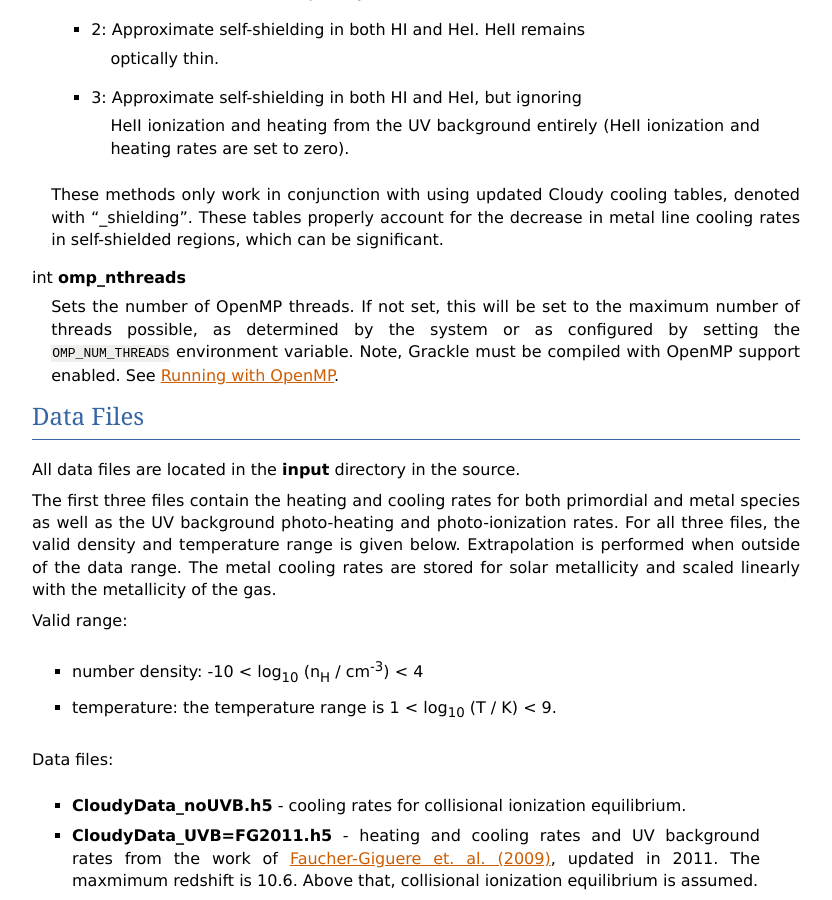
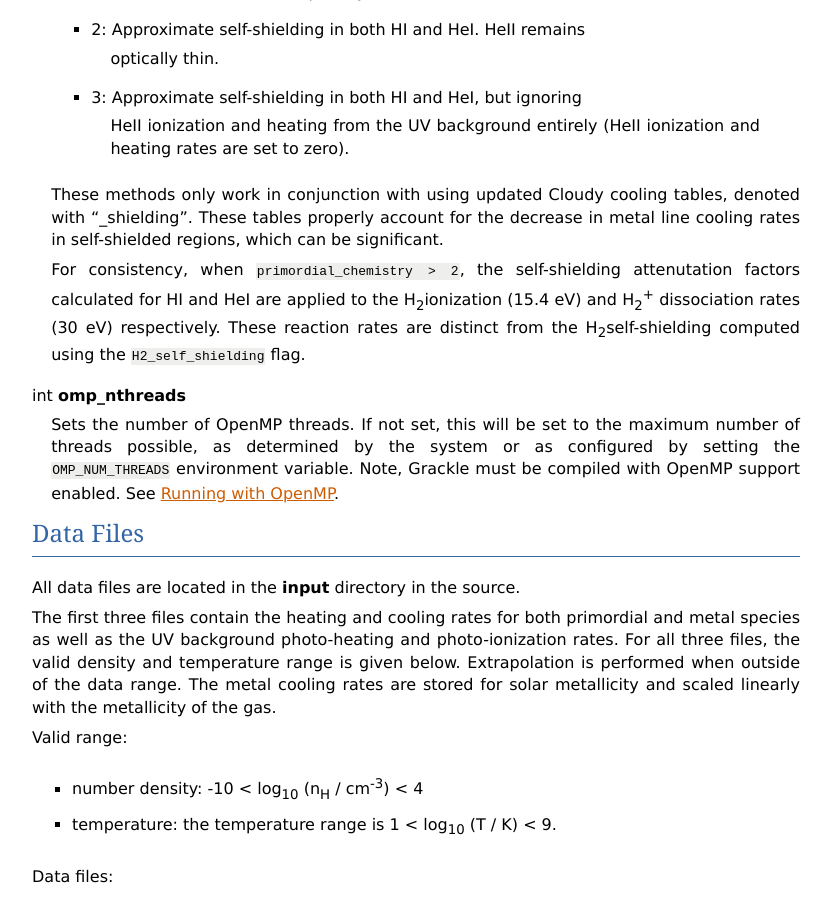
Before and after one commit to grackle-project/grackle, a Sphinx documentation site: the page built from doc/source/Parameters.rst, in a window 1280 px wide and 900 px high, scrolled down 4800 px. Shown: the whole window, without its empty margins (48-880 px from the left). Built offline with Sphinx 7.4.7, drawn with Linux system fonts in a browser that asks for light colours.

Commit message:
updating self-shielding documentation with inclusion of shielding of H2 rates

```diff
--- a/doc/source/Parameters.rst
+++ b/doc/source/Parameters.rst
@@ -287,6 +287,13 @@ For all on/off integer flags, 0 is off and 1 is on.
    for the decrease in metal line cooling rates in self-shielded regions,
    which can be significant.
 
+   For consistency, when ``primordial_chemistry > 2``, the self-shielding
+   attenutation factors calculated for HI and HeI are applied to the
+   H\ :sub:`2`\ ionization (15.4 eV) and H\ :sub:`2`\ :sup:`+` dissociation
+   rates (30 eV) respectively. These reaction rates are distinct from the
+   H\ :sub:`2`\ self-shielding computed using the ``H2_self_shielding``
+   flag.
+
 .. c:var:: int omp_nthreads
 
    Sets the number of OpenMP threads.  If not set, this will be set to
```
